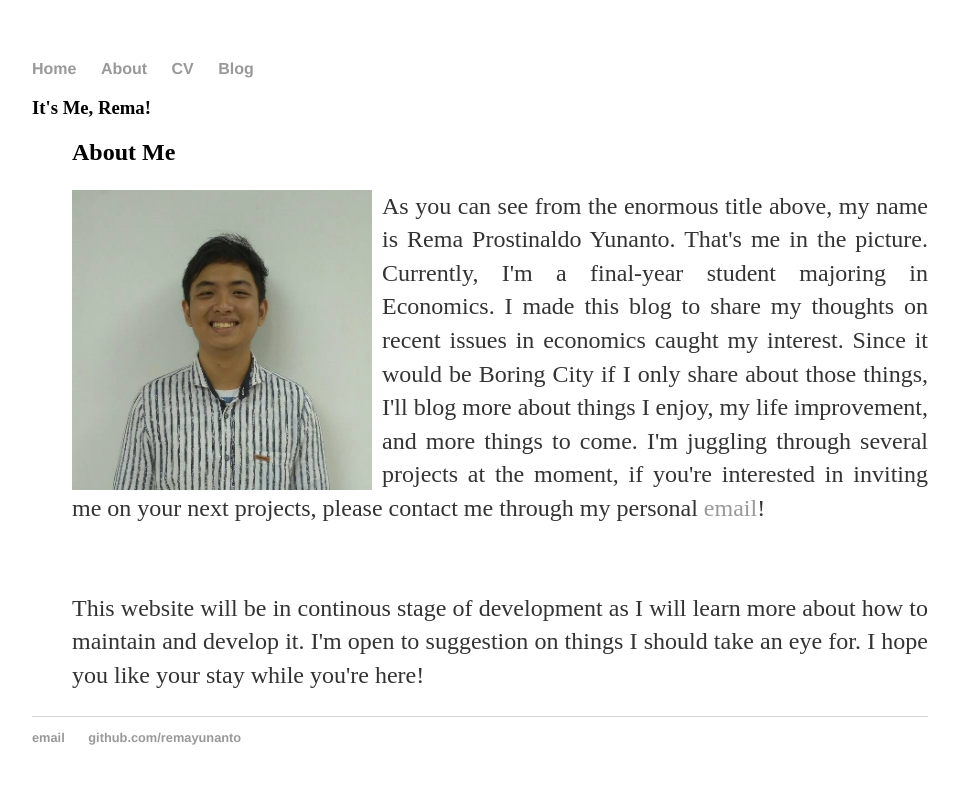
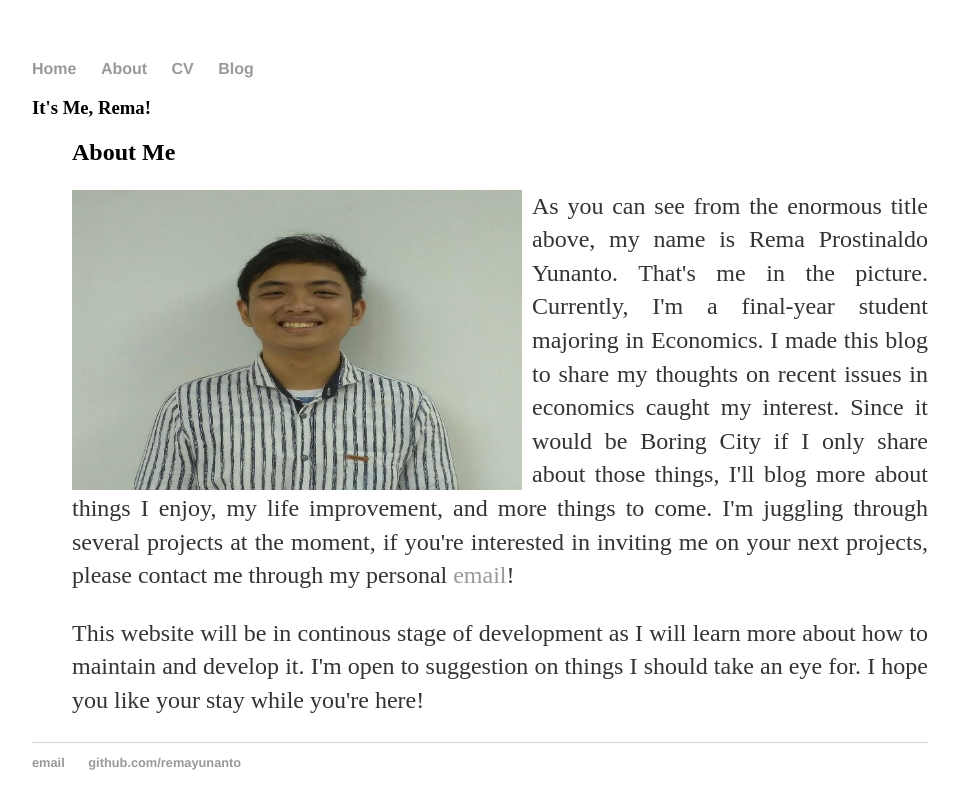
Before and after one commit to remayunanto/remayunanto.github.io, a Jekyll site: the page built from about/index.html, in a window 1280 px wide. Shown: the top 809 px of the page, without its empty margins (160-1119 px from the left). Built offline with Jekyll 4.4.1, drawn with Linux system fonts in a browser that asks for light colours.

Commit message:
Update index.html

```diff
--- a/about/index.html
+++ b/about/index.html
@@ -10,10 +10,10 @@
 
 		<!-- YOUR PICTURE HERE after alt -->
 	<div class="container2">
-		<img src="/about/rema.jpg" alt="Picture of Rema Yunanto" width="300" height="300">
+		<img src="/about/rema.jpg" alt="Picture of Rema Yunanto" width="450" height="300">
 	<div class="text">
 		<p> As you can see from the enormous title above, my name is Rema Prostinaldo Yunanto. That's me in the picture. Currently, I'm a final-year student majoring in Economics. I made this blog to share my thoughts on recent issues in economics caught my interest. Since it would be Boring City if I only share about those things, I'll blog more about things I enjoy, my life improvement, and more things to come. I'm juggling through several projects at the moment, if you're interested in inviting me on your next projects, please contact me through my personal <a href="mailto:remayunanto@gmail.com">email</a>!</p>
-      <br>
+
 		<p>This website will be in continous stage of development as I will learn more about how to maintain and develop it. I'm open to suggestion on things I should take an eye for. I hope you like your stay while you're here! </p>
 
 		</div>
```
